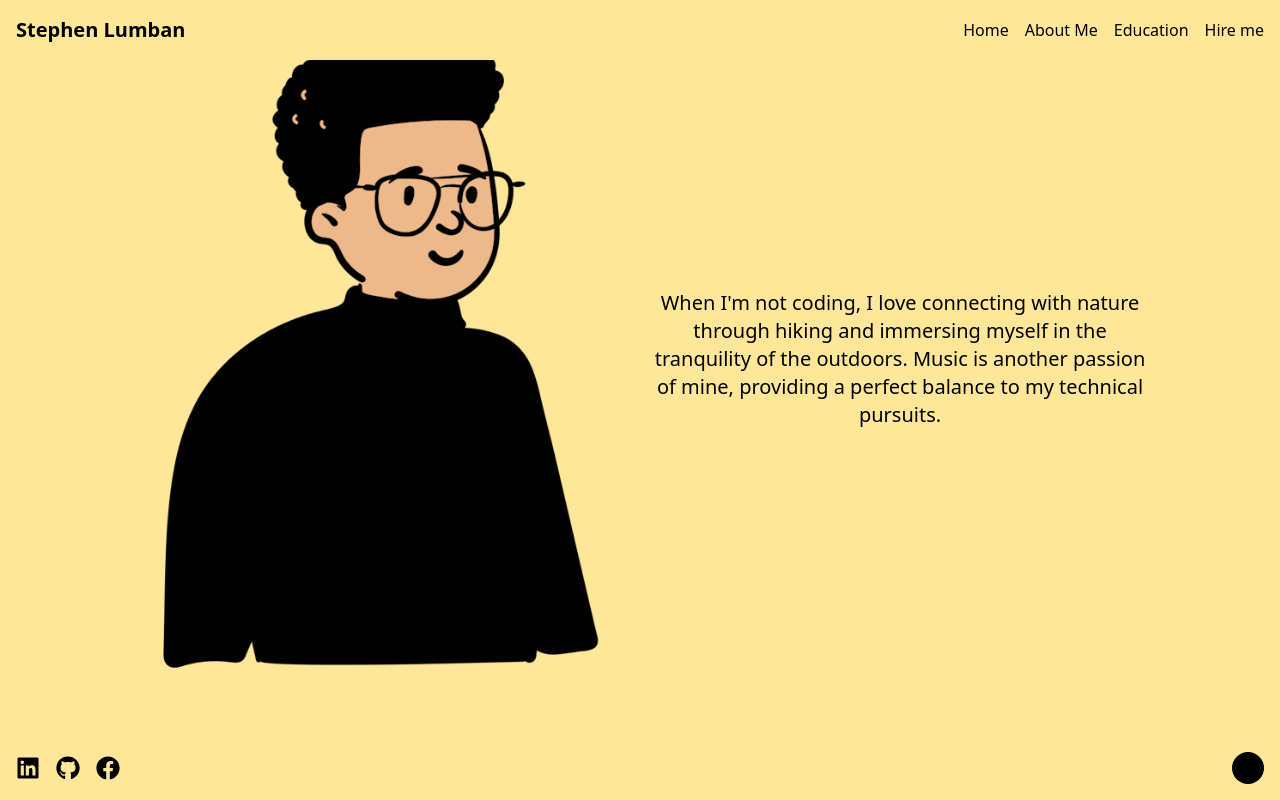
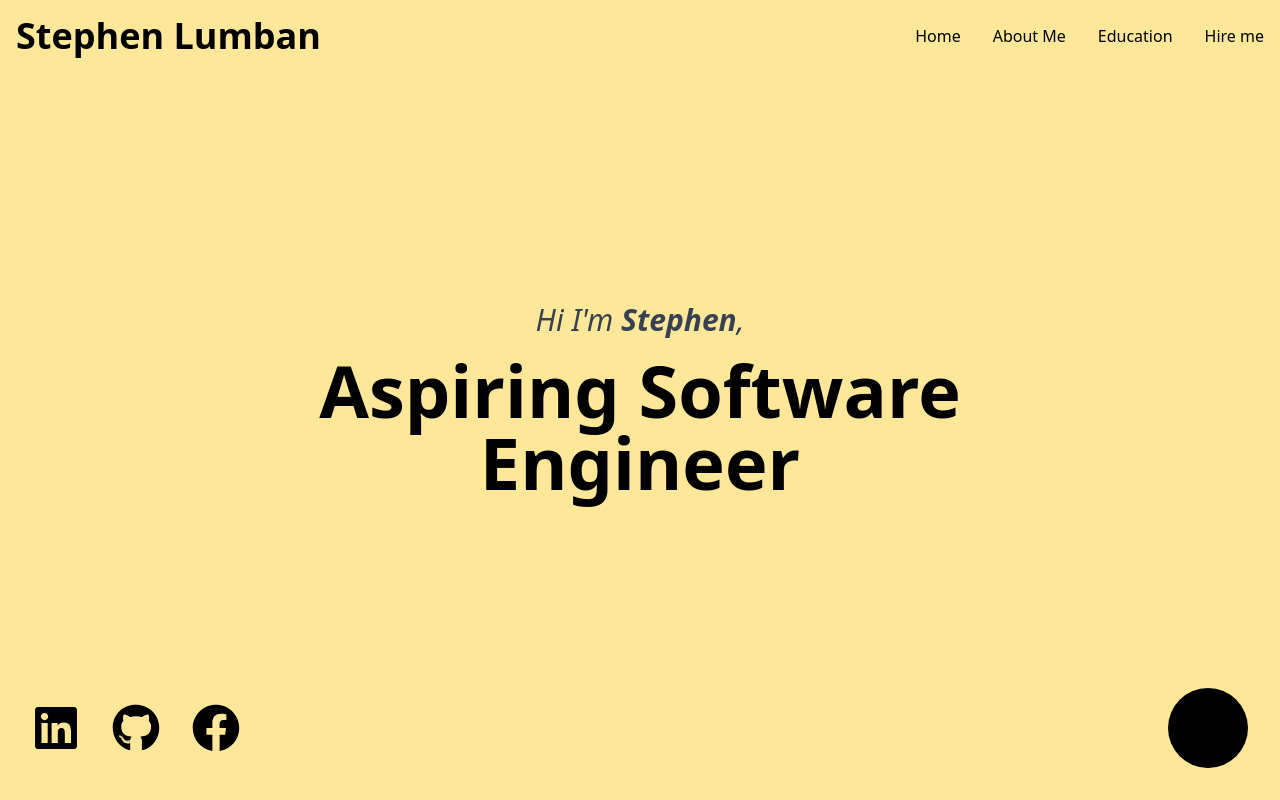
Before and after one commit to lumban-stephen/minimalist-portfolio, a React (Create React App) app: page / in a window 1280 px wide. Built offline with nearby package versions, Linux system fonts and the light colour scheme.

Commit message:
update sizes add edu section

```diff
--- a/src/App.css
+++ b/src/App.css
@@ -12,8 +12,28 @@ html, body {
   height: 100%;
   margin: 0;
   overflow: hidden;
+  scroll-behavior: smooth;
 }
 
 .min-h-screen {
   min-height: calc(100vh - 4rem); /* Assuming nav and footer are each 4rem tall */
 }
+
+.snap-x {
+  scroll-snap-type: x mandatory;
+}
+
+.snap-start {
+  scroll-snap-align: start;
+}
+
+.scroll-container {
+  display: flex;
+  flex-direction: row;
+  width: 200vw; /* Adjust as needed for the number of sections */
+}
+
+.section {
+  min-width: 100vw;
+  height: 100vh;
+}
--- a/src/App.js
+++ b/src/App.js
@@ -1,6 +1,8 @@
 import React, { useState } from 'react';
 import Navbar from './components/Navbar';
+import Home from './sections/Home';
 import About from './sections/About';
+import Education from './sections/Education';
 import Footer from './components/Footer';
 import './App.css';
 
@@ -12,11 +14,18 @@ const App = () => {
   };
 
   return (
-    <div className={`${colorMode} flex-col`}>
+    <div className={`${colorMode} min-h-screen flex flex-col`}>
       <Navbar />
-      <div className="flex overflow-x-auto overflow-y-hidden h-full">
-        <About />
-        {/* Add more sections here if needed */}
+      <div className="flex overflow-x-auto overflow-y-hidden h-full snap-x snap-mandatory">
+        <section id="home" className="snap-start w-screen">
+          <Home />
+        </section>
+        <section id="about" className="snap-start w-screen">
+          <About />
+        </section>
+        <section id="education" className="snap-start w-screen">
+          <Education />
+        </section>
       </div>
       <Footer toggleColorMode={toggleColorMode} />
     </div>
--- a/src/components/Footer.js
+++ b/src/components/Footer.js
@@ -3,20 +3,20 @@ import { FaLinkedin, FaGithub, FaFacebook } from 'react-icons/fa';
 
 const Footer = ({ toggleColorMode }) => {
   return (
-    <footer className="fixed bottom-0 left-0 right-0 bg-customYellow p-4 flex justify-between items-center">
-      <div className="flex space-x-4">
+    <footer className="fixed bottom-0 left-0 right-0 bg-customYellow p-8 flex justify-between items-center">
+      <div className="flex space-x-8">
         <a href="https://www.linkedin.com" target="_blank" rel="noopener noreferrer">
-          <FaLinkedin className="text-2xl hover:text-blue-500" />
+          <FaLinkedin className="text-5xl hover:text-blue-500" />
         </a>
         <a href="https://www.github.com" target="_blank" rel="noopener noreferrer">
-          <FaGithub className="text-2xl hover:text-blue-500" />
+          <FaGithub className="text-5xl hover:text-blue-500" />
         </a>
         <a href="https://www.facebook.com" target="_blank" rel="noopener noreferrer">
-          <FaFacebook className="text-2xl hover:text-blue-500" />
+          <FaFacebook className="text-5xl hover:text-blue-500" />
         </a>
       </div>
       <div
-        className="w-8 h-8 bg-black rounded-full cursor-pointer"
+        className="w-20 h-20 bg-black rounded-full cursor-pointer"
         onClick={toggleColorMode}
       ></div>
     </footer>
--- a/src/components/Navbar.js
+++ b/src/components/Navbar.js
@@ -3,8 +3,8 @@ import React from 'react';
 const Navbar = () => {
   return (
     <nav className="fixed top-0 left-0 right-0 bg-customYellow p-4 flex justify-between items-center">
-      <div className="text-xl font-bold">Stephen Lumban</div>
-      <div className="space-x-4">
+      <div className="text-4xl font-bold">Stephen Lumban</div>
+      <div className="space-x-8 text-2xg">
         <a href="#home" className="hover:text-customBlue">Home</a>
         <a href="#about" className="hover:text-customBlue">About Me</a>
         <a href="#education" className="hover:text-customBlue">Education</a>
--- a/src/sections/About.js
+++ b/src/sections/About.js
@@ -4,14 +4,14 @@ import nature from '../assets/nature.png'; // Adjust the path based on your actu
 
 const About = () => {
   return (
-    <div className="min-h-screen w-screen bg-customYellow p-4 flex flex-col items-center justify-center flex-none">
+    <div className="min-h-screen w-screen bg-customYellow flex items-center justify-center section">
       <div className="grid grid-cols-1 md:grid-cols-2 gap-4 w-full max-w-5xl">
         {/* First Row */}
         <div className="flex justify-center items-center">
           <img
             src={avatar}
             alt="Stephen"
-            class="object-cover h-150 w-100"
+            className="h-48 md:h-60 lg:h-80"
           />
         </div>
         <div className="flex justify-center items-center">
@@ -30,6 +30,7 @@ const About = () => {
           <img
             src={nature}
             alt="Nature"
+            className="h-48 md:h-60 lg:h-80"
           />
         </div>
       </div>
--- a/src/sections/Education.js
+++ b/src/sections/Education.js
@@ -0,0 +1,34 @@
+import React from 'react';
+
+const Education = () => {
+  return (
+    <div className="min-h-screen w-screen bg-customYellow flex flex-col items-center justify-center section">
+      <div className="grid grid-cols-1 md:grid-cols-2 gap-4 w-full max-w-5xl text-center p-8">
+        <div className="col-span-1 md:col-span-2 text-4xl font-bold mb-8">
+          EDUCATION
+          <div className="text-2xl italic">and other Experiences</div>
+        </div>
+        <div className="space-y-2">
+          <div className="font-bold">Bachelor of Science in Computer Science</div>
+          <div>University of San Carlos - Cebu, Philippines</div>
+          <div>2019-2022</div>
+        </div>
+        <div className="space-y-2">
+          <div className="font-bold">Bachelor of Science in Computer Science</div>
+          <div>University of Cebu - Cebu, Philippines</div>
+          <div>Expected Graduation: June 2025</div>
+        </div>
+        <div className="space-y-2">
+          <div className="font-bold">University of Cebu</div>
+          <div>Guidance and Counseling Peer Facilitator</div>
+        </div>
+        <div className="space-y-2">
+          <div className="font-bold">University of Cebu</div>
+          <div>Working Scholar</div>
+        </div>
+      </div>
+    </div>
+  );
+}
+
+export default Education;
--- a/src/sections/Home.js
+++ b/src/sections/Home.js
@@ -2,10 +2,13 @@ import React from 'react';
 
 const Home = () => {
   return (
-    <>
-        <p>Hi! I'm Stephen,</p>
-        <p>Aspiring Software Engineer</p>
-    </>
+    <div className="min-h-screen w-screen flex items-center justify-center bg-customYellow section">
+      <div className="text-center">
+        <p className="text-2xl md:text-3xl italic text-gray-700 mb-4">Hi I'm <span className="font-bold">Stephen</span>,</p>
+        <p className="text-5xl md:text-7xl font-bold">Aspiring Software</p>
+        <p className="text-5xl md:text-7xl font-bold">Engineer</p>
+      </div>
+    </div>
   );
 }
 
```
